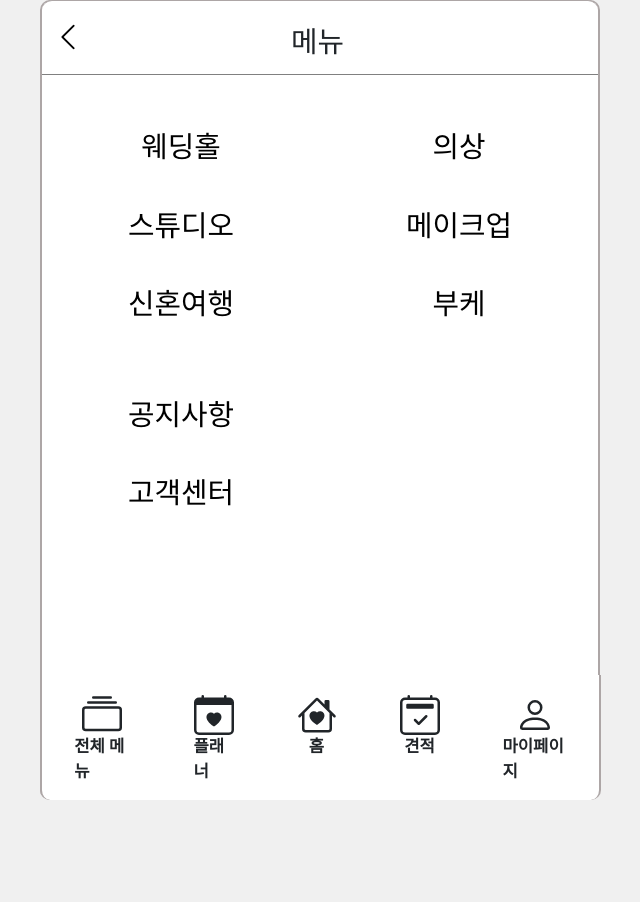
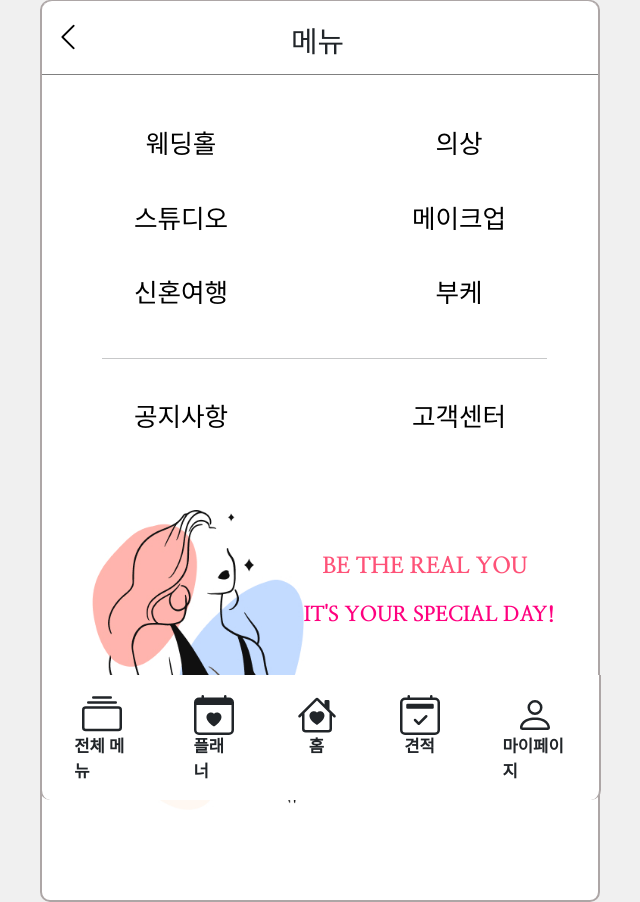
Before and after one commit to weddingYou-Project/frontend, a React (Create React App) app: page /menu in a window 1280 px wide. Shown: the whole page, without its empty margins (320-960 px from the left). Before the commit the page ends 800 px from the top, so only its background shows below. Built offline with nearby package versions, Linux system fonts and the light colour scheme; a web font is replaced by a local one.

Commit message:
style: service-menu-list 스타일 추가, menulist에 이미지 추가

```diff
--- a/src/Css/menuList.css
+++ b/src/Css/menuList.css
@@ -4,6 +4,14 @@
   flex-wrap: wrap;
   justify-content: center;
   margin: 2rem 0;
+}
+
+.service-menu-list {
+  display: flex;
+  flex-direction: row;
+  flex-wrap: wrap;
+  justify-content: center;
+  margin: 5rem 0;
 }
 
 .menu-list-item-container {
--- a/src/Pages/MenuList.js
+++ b/src/Pages/MenuList.js
@@ -1,8 +1,12 @@
 import React from "react";
+import { useState, useEffect } from "react";
 import { Link } from "react-router-dom";
 import NavigationBar from "../Components/NavigationBar";
 import Footer from "../Components/Footer";
 import "../Css/menuList.css";
+import Loadingimg1 from "../Assets/loading img1.jpg";
+import Loadingimg2 from "../Assets/loading img2.jpg";
+import Loadingimg3 from "../Assets/loading img3.jpg";
 
 const Category1 = [
   { label: "웨딩홀", value: "weddinghall" },
@@ -20,7 +24,26 @@ const Service = [
 
 const MenuList = () => {
   const title = "메뉴";
+  const [num, setNum] = useState(0);
 
+  const images = [Loadingimg1, Loadingimg2, Loadingimg3];
+  const [selectImg, setSelectImg] = useState();
+  let [imgTop, setImgTop] = useState(120);
+  let [imgOpacity, setImgOpacity] = useState(0);
+  let [pTop, setPTop] = useState(60);
+  let [pOpacity, setPOpacity] = useState(0);
+  useEffect(() => {
+    setTimeout(() => {
+      setImgTop(170);
+      setImgOpacity(1);
+    }, 500);
+    setTimeout(() => {
+      setPTop(150);
+      setPOpacity(1);
+    }, 500);
+    setNum(Math.floor(Math.random() * 3));
+    setSelectImg(images[num]);
+  }, []);
   return (
     <div className="mainlayout">
       <NavigationBar title={title} />
@@ -31,7 +54,7 @@ const MenuList = () => {
               <Link
                 className="menu-list-item"
                 to={`/menu/${category1.value}`}
-                style={{ fontSize: "0.9em" }}
+                style={{ fontSize: "0.8em" }}
               >
                 {category1.label}
               </Link>
@@ -39,14 +62,18 @@ const MenuList = () => {
           </div>
         ))}
       </div>
-      <div className="service-menu-list">
+      <hr style={{ width: "80%", marginLeft: "60px" }} />
+      <div
+        className="service-menu-list"
+        style={{ width: "100%", margin: "0 auto" }}
+      >
         {Service.map((service, index) => (
           <div key={index} className="menu-list-item-container">
             <h2 style={{ marginTop: "20px" }}>
               <Link
                 className="menu-list-item"
                 to={`/${service.value}`}
-                style={{ fontSize: "0.9em" }}
+                style={{ fontSize: "0.8em" }}
               >
                 {service.label}
               </Link>
@@ -54,6 +81,68 @@ const MenuList = () => {
           </div>
         ))}
       </div>
+      <div style={{ display: "flex" }}>
+        <img
+          src={images[num]}
+          alt=""
+          style={{
+            display: "block",
+            width: "250px",
+            height: "300px",
+            marginBottom: "80px",
+            transition: "all 1s",
+            marginTop: "60px",
+            marginLeft: "50px",
+            top: imgTop,
+            opacity: imgOpacity,
+          }}
+        />
+        <div>
+          <p
+            style={{
+              fontSize: "1.4em",
+              zIndex: 1,
+              marginTop: "100px",
+              top: pTop,
+              opacity: pOpacity,
+              transition: "all 2s",
+              fontFamily: "Nanum Myeongjo",
+              color: "#fe5278",
+            }}
+          >
+            &nbsp;&nbsp;&nbsp;BE THE REAL YOU <br />
+          </p>
+          <p
+            style={{
+              fontSize: "1.3em",
+              zIndex: 1,
+              top: pTop,
+              opacity: pOpacity,
+              transition: "all 2s",
+              fontFamily: "Nanum Myeongjo",
+              color: "#ff007f",
+            }}
+          >
+            IT'S YOUR SPECIAL DAY! <br />
+          </p>
+          <p
+            style={{
+              fontSize: "1em",
+              zIndex: 1,
+              marginTop: "70px",
+              top: pTop,
+              opacity: pOpacity,
+              transition: "all 2s",
+              fontFamily: "Nanum Myeongjo",
+              marginRight: "10px",
+              color: "#061148",
+            }}
+          >
+            We bring you the best wedding service
+            &nbsp;&nbsp;&nbsp;&nbsp;&nbsp;&nbsp; from all over the world...
+          </p>
+        </div>
+      </div>
       <Footer />
     </div>
   );
--- a/src/Pages/NotFound.js
+++ b/src/Pages/NotFound.js
@@ -14,7 +14,7 @@ function NotFound() {
   const images = [Loadingimg1, Loadingimg2, Loadingimg3];
   const location = useLocation();
   const { state: passwordCheck } = useLocation();
-  console.log(passwordCheck);
+  // console.log(passwordCheck);
   const path = location.pathname;
   const [selectImg, setSelectImg] = useState();
   const navigate = useNavigate();
```
